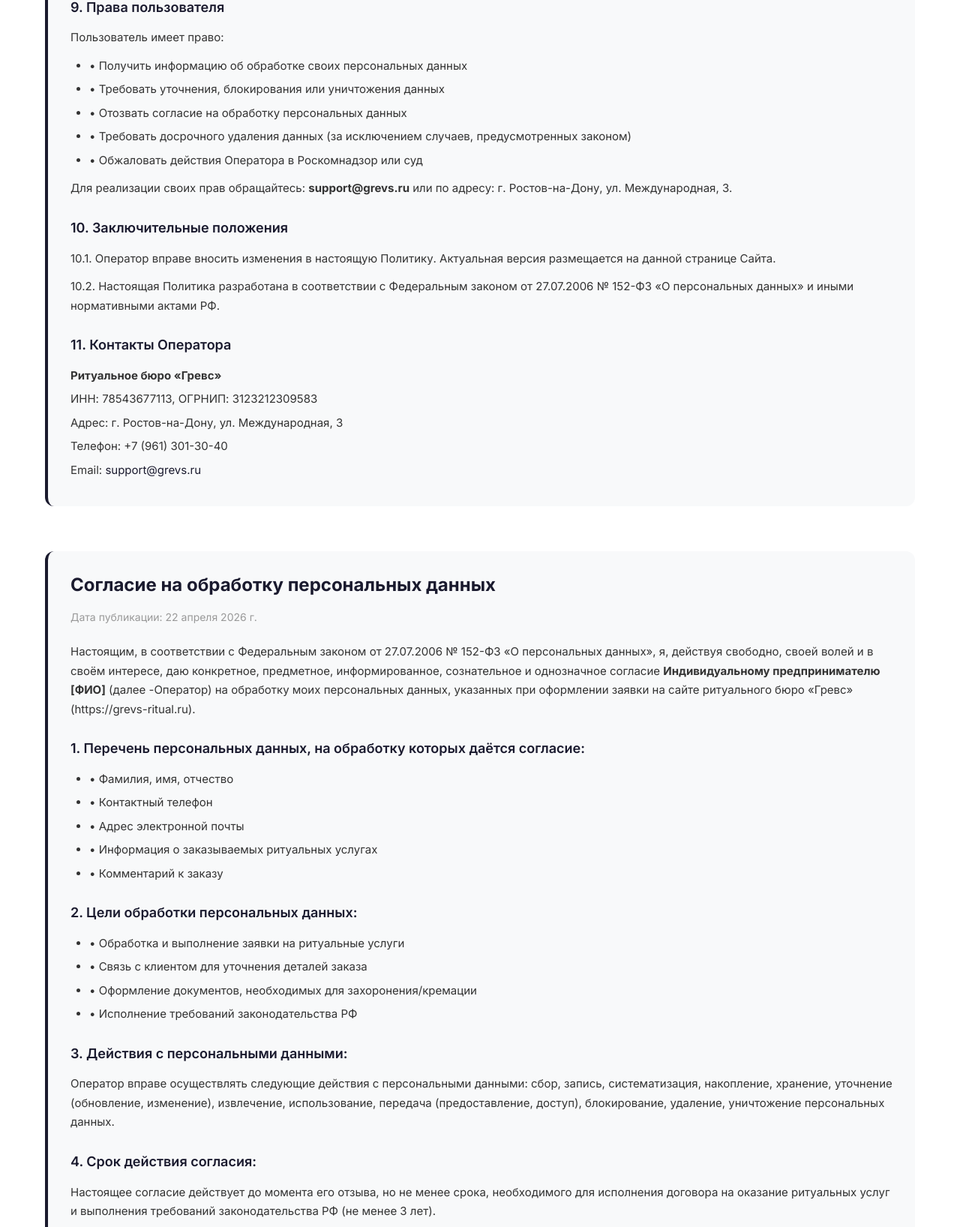
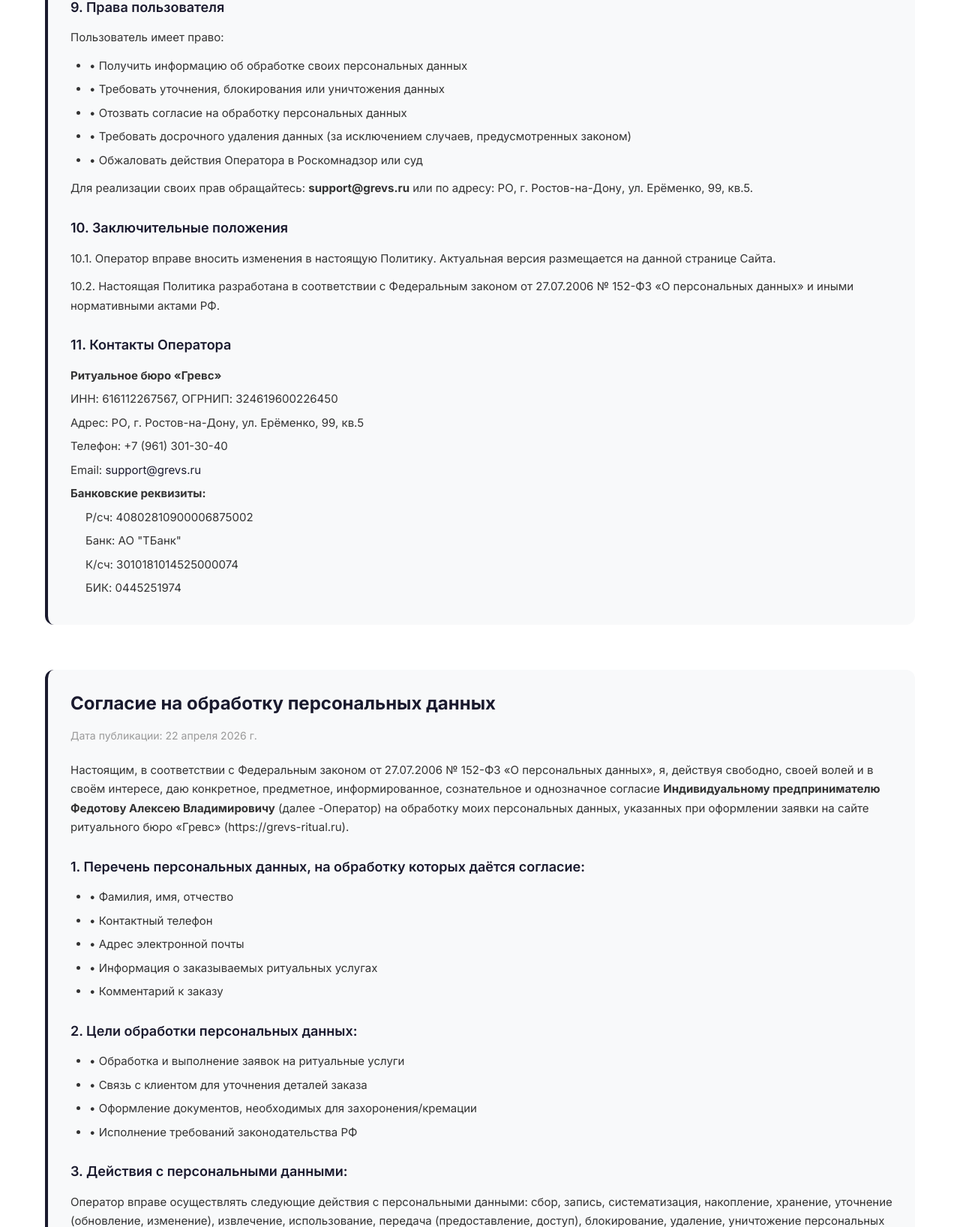
Before and after one commit to jrjik/grevs, a Django app: page /privacy/ in a window 1280 px wide. Shown: the part 2834-4470 px from the top of the page at 75% size. Run offline with Django 5.2, Linux system fonts and the light colour scheme.

Commit message:
Refresh IP data

```diff
--- a/project/templates/privacy.html
+++ b/project/templates/privacy.html
@@ -38,7 +38,7 @@
             <div class="legal-content" style="font-size: 15px; line-height: 1.7; color: #333;">
                 <h3 style="font-size: 18px; font-weight: 600; color: #1a1a2e; margin: 25px 0 12px 0;">1. Общие положения</h3>
                 <p style="margin-bottom: 12px;">1.1. Настоящая Политика конфиденциальности (далее -«Политика») определяет порядок обработки и защиты персональных данных пользователей веб-сайта ритуального бюро «Гревс» (далее -«Сайт»), расположенного по адресу <strong>https://grevs-ritual.ru</strong>.</p>
-                <p style="margin-bottom: 12px;">1.2. Оператор персональных данных: <strong>Индивидуальный предприниматель Федотов Алексей Владимирович</strong>, ИНН 78543677113, ОГРНИП 3123212309583, адрес регистрации: г. Ростов-на-Дону, ул. Международная, 3.</p>
+                <p style="margin-bottom: 12px;">1.2. Оператор персональных данных: <strong>Индивидуальный предприниматель Федотов Алексей Владимирович</strong>, ИНН 616112267567, ОГРНИП 324619600226450, адрес регистрации: РО, г. Ростов-на-Дону, ул. Ерёменко, 99, кв.5.</p>
                 <p style="margin-bottom: 12px;">1.3. Используя Сайт и оформляя заявку на ритуальные услуги, Пользователь выражает согласие с настоящей Политикой. В случае несогласия Пользователь должен прекратить использование Сайта.</p>
 
                 <h3 style="font-size: 18px; font-weight: 600; color: #1a1a2e; margin: 25px 0 12px 0;">2. Какие данные мы собираем</h3>
@@ -115,7 +115,7 @@
                     <li style="margin-bottom: 6px;">• Требовать досрочного удаления данных (за исключением случаев, предусмотренных законом)</li>
                     <li style="margin-bottom: 6px;">• Обжаловать действия Оператора в Роскомнадзор или суд</li>
                 </ul>
-                <p style="margin-bottom: 12px;">Для реализации своих прав обращайтесь: <strong>support@grevs.ru</strong> или по адресу: г. Ростов-на-Дону, ул. Международная, 3.</p>
+                <p style="margin-bottom: 12px;">Для реализации своих прав обращайтесь: <strong>support@grevs.ru</strong> или по адресу: РО, г. Ростов-на-Дону, ул. Ерёменко, 99, кв.5.</p>
 
                 <h3 style="font-size: 18px; font-weight: 600; color: #1a1a2e; margin: 25px 0 12px 0;">10. Заключительные положения</h3>
                 <p style="margin-bottom: 12px;">10.1. Оператор вправе вносить изменения в настоящую Политику. Актуальная версия размещается на данной странице Сайта.</p>
@@ -123,10 +123,15 @@
 
                 <h3 style="font-size: 18px; font-weight: 600; color: #1a1a2e; margin: 25px 0 12px 0;">11. Контакты Оператора</h3>
                 <p style="margin-bottom: 6px;"><strong>Ритуальное бюро «Гревс»</strong></p>
-                <p style="margin-bottom: 6px;">ИНН: 78543677113, ОГРНИП: 3123212309583</p>
-                <p style="margin-bottom: 6px;">Адрес: г. Ростов-на-Дону, ул. Международная, 3</p>
+                <p style="margin-bottom: 6px;">ИНН: 616112267567, ОГРНИП: 324619600226450</p>
+                <p style="margin-bottom: 6px;">Адрес: РО, г. Ростов-на-Дону, ул. Ерёменко, 99, кв.5</p>
                 <p style="margin-bottom: 6px;">Телефон: +7 (961) 301-30-40</p>
                 <p style="margin-bottom: 6px;">Email: <a href="mailto:support@grevs.ru" style="color: #1a1a2e;">support@grevs.ru</a></p>
+                <p style="margin-bottom: 6px;"><strong>Банковские реквизиты:</strong></p>
+                <p style="margin-bottom: 6px; margin-left: 20px;">Р/сч: 40802810900006875002</p>
+                <p style="margin-bottom: 6px; margin-left: 20px;">Банк: АО "ТБанк"</p>
+                <p style="margin-bottom: 6px; margin-left: 20px;">К/сч: 3010181014525000074</p>
+                <p style="margin-bottom: 6px; margin-left: 20px;">БИК: 0445251974</p>
             </div>
         </article>
 
@@ -140,7 +145,7 @@
             </p>
 
             <div class="legal-content" style="font-size: 15px; line-height: 1.7; color: #333;">
-                <p style="margin-bottom: 15px;">Настоящим, в соответствии с Федеральным законом от 27.07.2006 № 152-ФЗ «О персональных данных», я, действуя свободно, своей волей и в своём интересе, даю конкретное, предметное, информированное, сознательное и однозначное согласие <strong>Индивидуальному предпринимателю [ФИО]</strong> (далее -Оператор) на обработку моих персональных данных, указанных при оформлении заявки на сайте ритуального бюро «Гревс» (https://grevs-ritual.ru).</p>
+                <p style="margin-bottom: 15px;">Настоящим, в соответствии с Федеральным законом от 27.07.2006 № 152-ФЗ «О персональных данных», я, действуя свободно, своей волей и в своём интересе, даю конкретное, предметное, информированное, сознательное и однозначное согласие <strong>Индивидуальному предпринимателю Федотову Алексею Владимировичу</strong> (далее -Оператор) на обработку моих персональных данных, указанных при оформлении заявки на сайте ритуального бюро «Гревс» (https://grevs-ritual.ru).</p>
 
                 <h3 style="font-size: 18px; font-weight: 600; color: #1a1a2e; margin: 25px 0 12px 0;">1. Перечень персональных данных, на обработку которых даётся согласие:</h3>
                 <ul style="margin: 0 0 12px 25px; padding: 0;">
@@ -153,7 +158,7 @@
 
                 <h3 style="font-size: 18px; font-weight: 600; color: #1a1a2e; margin: 25px 0 12px 0;">2. Цели обработки персональных данных:</h3>
                 <ul style="margin: 0 0 12px 25px; padding: 0;">
-                    <li style="margin-bottom: 6px;">• Обработка и выполнение заявки на ритуальные услуги</li>
+                    <li style="margin-bottom: 6px;">• Обработка и выполнение заявок на ритуальные услуги</li>
                     <li style="margin-bottom: 6px;">• Связь с клиентом для уточнения деталей заказа</li>
                     <li style="margin-bottom: 6px;">• Оформление документов, необходимых для захоронения/кремации</li>
                     <li style="margin-bottom: 6px;">• Исполнение требований законодательства РФ</li>
@@ -187,7 +192,7 @@
             </p>
 
             <div class="legal-content" style="font-size: 15px; line-height: 1.7; color: #333;">
-                <p style="margin-bottom: 15px;">Настоящее Пользовательское соглашение (далее -«Соглашение») регулирует отношения между <strong>Индивидуальным предпринимателем [ФИО]</strong> (далее -«Исполнитель») и пользователем сервиса (далее -«Пользователь») при использовании веб-сайта ритуального бюро «Гревс» (далее -«Сайт»), расположенного по адресу <strong>https://grevs-ritual.ru</strong>.</p>
+                <p style="margin-bottom: 15px;">Настоящее Пользовательское соглашение (далее -«Соглашение») регулирует отношения между <strong>Индивидуальным предпринимателем Федотовым Алексеем Владимировичем</strong> (далее -«Исполнитель») и пользователем сервиса (далее -«Пользователь») при использовании веб-сайта ритуального бюро «Гревс» (далее -«Сайт»), расположенного по адресу <strong>https://grevs-ritual.ru</strong>.</p>
 
                 <h3 style="font-size: 18px; font-weight: 600; color: #1a1a2e; margin: 25px 0 12px 0;">1. Общие положения</h3>
                 <p style="margin-bottom: 12px;">1.1. Использование Сайта означает полное и безоговорочное принятие Пользователем настоящего Соглашения.</p>
@@ -249,10 +254,16 @@
 
                 <h3 style="font-size: 18px; font-weight: 600; color: #1a1a2e; margin: 25px 0 12px 0;">8. Реквизиты Исполнителя</h3>
                 <p style="margin-bottom: 6px;"><strong>Ритуальное бюро «Гревс»</strong></p>
-                <p style="margin-bottom: 6px;">ИНН: 78543677113, ОГРНИП: 3123212309583</p>
-                <p style="margin-bottom: 6px;">Адрес: г. Ростов-на-Дону, [адрес]</p>
+                <p style="margin-bottom: 6px;">ИНН: 616112267567, ОГРНИП: 324619600226450</p>
+                <p style="margin-bottom: 6px;">Адрес: РО, г. Ростов-на-Дону, ул. Ерёменко, 99, кв.5</p>
                 <p style="margin-bottom: 6px;">Телефон: +7 (961) 301-30-40</p>
                 <p style="margin-bottom: 6px;">Email: <a href="mailto:support@grevs.ru" style="color: #1a1a2e;">support@grevs.ru</a></p>
+                <p style="margin-bottom: 6px;"><strong>Банковские реквизиты:</strong></p>
+                <p style="margin-bottom: 6px; margin-left: 20px;">Р/сч: 40802810900006875002</p>
+                <p style="margin-bottom: 6px; margin-left: 20px;">Банк: АО "ТБанк"</p>
+                <p style="margin-bottom: 6px; margin-left: 20px;">К/сч: 3010181014525000074</p>
+                <p style="margin-bottom: 6px; margin-left: 20px;">БИК: 0445251974</p>
+                <p style="margin-bottom: 6px;"><strong>Система налогообложения:</strong> УСНО 6%, ПСН</p>
             </div>
         </article>
 
```
